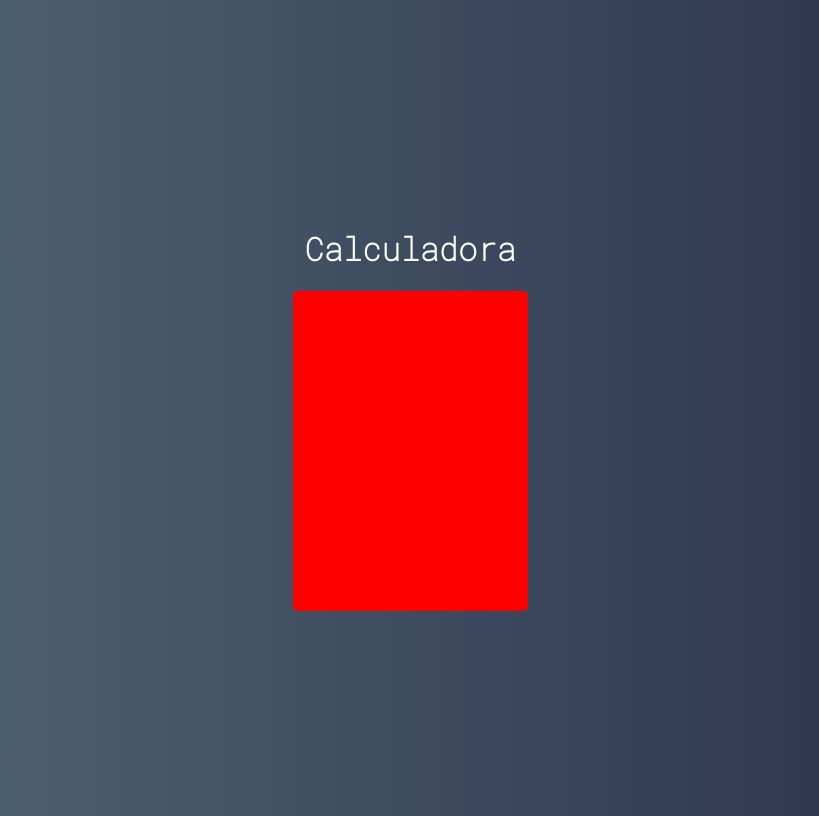
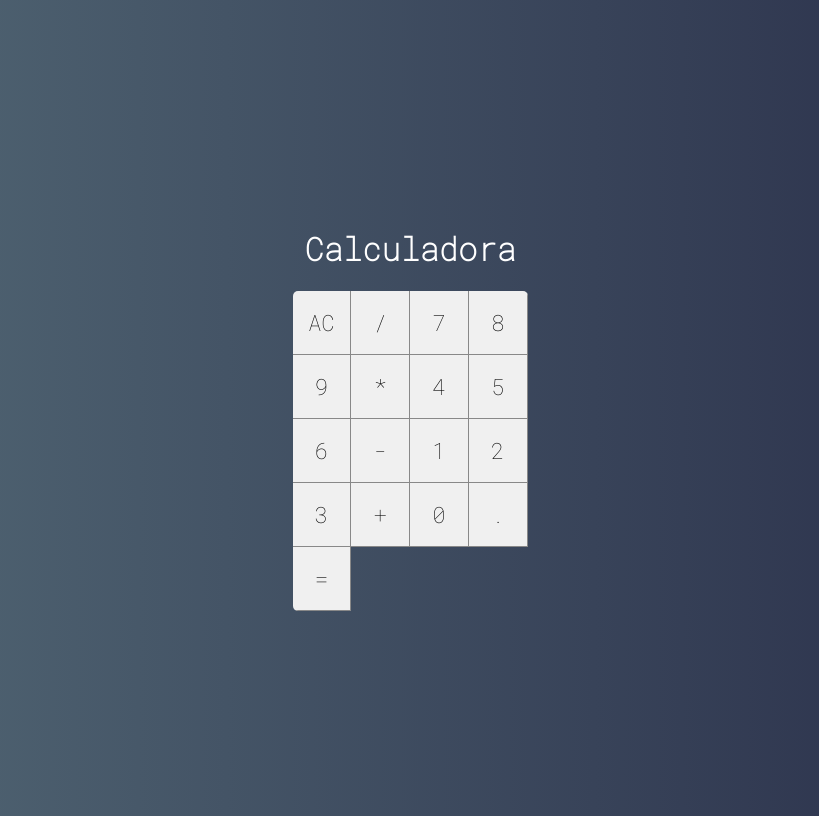
Before and after one commit to ramonmpacheco/react-101-and-redux, a React (Create React App) app in the folder calculadora/: page / in a window 1280 px wide. Shown: the whole page, without its empty margins (230-1049 px from the left). Built offline with nearby package versions, Linux system fonts and the light colour scheme.

Commit message:
componente button 1

```diff
--- /dev/null
+++ b/calculadora/src/components/Button.css
@@ -0,0 +1,13 @@
+:root {
+    --bg-button: #F0F0F0;
+    --border-button: solid 1px #888
+}
+
+.button {
+    font-size: 1.4em;
+    background-color: var(--bg-button);
+    border: none;
+    border-right: var(--border-button);
+    border-bottom: var(--border-button);
+    outline: none;
+}
--- /dev/null
+++ b/calculadora/src/components/Button.jsx
@@ -0,0 +1,10 @@
+import './Button.css'
+import React from "react";
+
+const Button = (props) => {
+    return (
+        <button className='button'>{props.label}</button>
+    )
+}
+
+export default Button
--- a/calculadora/src/main/Calculadora.css
+++ b/calculadora/src/main/Calculadora.css
@@ -3,5 +3,8 @@
     width: 235px;
     border-radius: 5px;
     overflow: hidden;
-    background-color: red;
+
+    display: grid;
+    grid-template-columns: repeat(4, 25%);
+    grid-template-rows: 48px, 48px, 48px, 48px, 48px;
 }
--- a/calculadora/src/main/Calculadora.jsx
+++ b/calculadora/src/main/Calculadora.jsx
@@ -1,3 +1,4 @@
+import Button from '../components/Button';
 import './Calculadora.css'
 import React, { Component } from "react";
 
@@ -5,7 +6,23 @@
     render() {
         return (
             <div className='calculator'>
-
+                <Button label="AC"/>
+                <Button label="/"/>
+                <Button label="7"/>
+                <Button label="8"/>
+                <Button label="9"/>
+                <Button label="*"/>
+                <Button label="4"/>
+                <Button label="5"/>
+                <Button label="6"/>
+                <Button label="-"/>
+                <Button label="1"/>
+                <Button label="2"/>
+                <Button label="3"/>
+                <Button label="+"/>
+                <Button label="0"/>
+                <Button label="."/>
+                <Button label="="/>
             </div>
         )
     }
```
